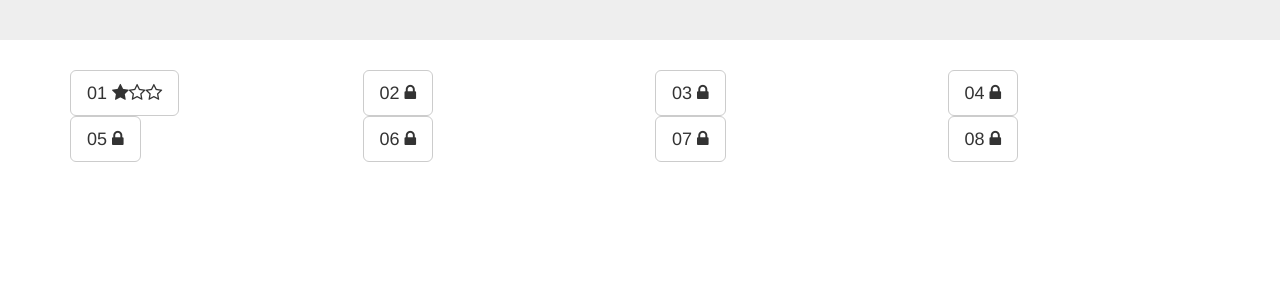
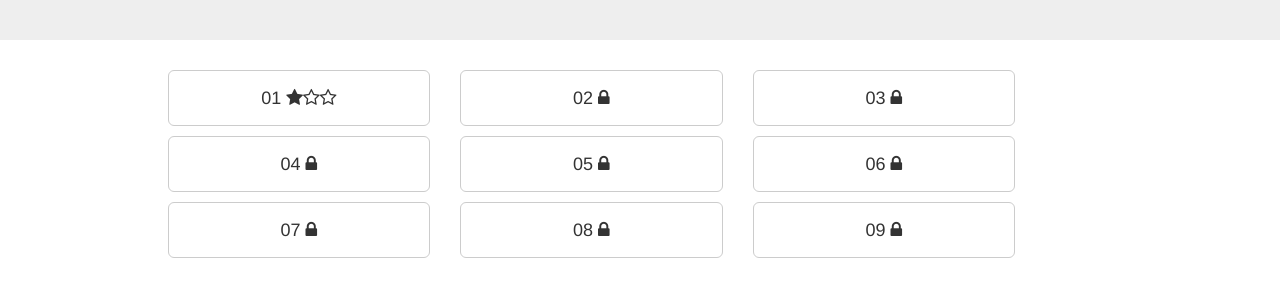
Before and after one commit to aresistencia/trabalho-es2015, a plain HTML site: page index.html in a window 1280 px wide. Shown: the part 155-452 px from the top of the page. Drawn offline with nearby package versions, Linux system fonts and the light colour scheme.

Commit message:
Ajusta dimensoes e resposividade dos botoes

```diff
--- a/css/style.css
+++ b/css/style.css
@@ -0,0 +1,5 @@
+.lista-niveis .btn {
+  padding-top: 15px;
+  padding-bottom: 15px;
+  margin-bottom: 10px;
+}
--- a/index.html
+++ b/index.html
@@ -29,44 +29,49 @@
     <section class="lista-niveis">
       <div class="container">
         <div class="row">
-          <div class="col-md-3">
-            <a class="btn btn-default btn-lg" href="#">
+          <div class="col-xs-6 col-sm-offset-1 col-sm-3">
+            <a class="btn btn-default btn-lg btn-block" href="#">
               01 <i class="fa fa-star"></i><i class="fa fa-star-o"></i><i class="fa fa-star-o"></i>
             </a>
           </div>
           <div class="col-xs-6 col-sm-3">
-            <a class="btn btn-default btn-lg" href="#">
+            <a class="btn btn-default btn-lg btn-block" href="#">
               02 <i class="fa fa-lock"></i>
             </a>
           </div>
           <div class="col-xs-6 col-sm-3">
-            <a class="btn btn-default btn-lg" href="#">
+            <a class="btn btn-default btn-lg btn-block" href="#">
               03 <i class="fa fa-lock"></i>
             </a>
           </div>
-          <div class="col-xs-6 col-sm-3">
-            <a class="btn btn-default btn-lg" href="#">
+          <div class="col-xs-6 col-sm-offset-1 col-sm-3">
+            <a class="btn btn-default btn-lg btn-block" href="#">
               04 <i class="fa fa-lock"></i>
             </a>
           </div>
           <div class="col-xs-6 col-sm-3">
-            <a class="btn btn-default btn-lg" href="#">
+            <a class="btn btn-default btn-lg btn-block" href="#">
               05 <i class="fa fa-lock"></i>
             </a>
           </div>
           <div class="col-xs-6 col-sm-3">
-            <a class="btn btn-default btn-lg" href="#">
+            <a class="btn btn-default btn-lg btn-block" href="#">
               06 <i class="fa fa-lock"></i>
             </a>
           </div>
-          <div class="col-xs-6 col-sm-3">
-            <a class="btn btn-default btn-lg" href="#">
+          <div class="col-xs-6 col-sm-offset-1 col-sm-3">
+            <a class="btn btn-default btn-lg btn-block" href="#">
               07 <i class="fa fa-lock"></i>
             </a>
           </div>
           <div class="col-xs-6 col-sm-3">
-            <a class="btn btn-default btn-lg" href="#">
+            <a class="btn btn-default btn-lg btn-block" href="#">
               08 <i class="fa fa-lock"></i>
+            </a>
+          </div>
+          <div class="col-xs-6 col-sm-3">
+            <a class="btn btn-default btn-lg btn-block" href="#">
+              09 <i class="fa fa-lock"></i>
             </a>
           </div>
         </div>
```
